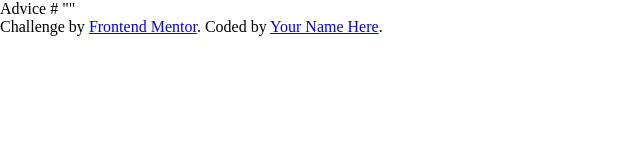
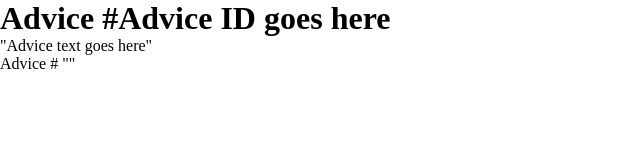
Before and after one commit to PauloCesar89/advice-generator-app-main, a plain HTML site: page index.html in a window 1280 px wide. Shown: the whole page, without its empty margins (0-640 px from the left). Drawn offline with Linux system fonts and the light colour scheme.

Commit message:
estrutura html

```diff
--- a/index.html
+++ b/index.html
@@ -10,14 +10,18 @@
   <title>Frontend Mentor | Advice generator app</title>
 </head>
 <body>
+  <div class="container">
+    <div class="main">
+      <h1>Advice #<span>Advice ID goes here</span></h1>
+      <p>"Advice text goes here"</p>
+    </div>
+  </div>
+
 
   Advice #<!-- Advice ID goes here -->
 
   "<!-- Advice text goes here -->"
 
-  <div class="attribution">
-    Challenge by <a href="https://www.frontendmentor.io?ref=challenge" target="_blank">Frontend Mentor</a>.
-    Coded by <a href="#">Your Name Here</a>.
-  </div>
+
 </body>
 </html>
```
